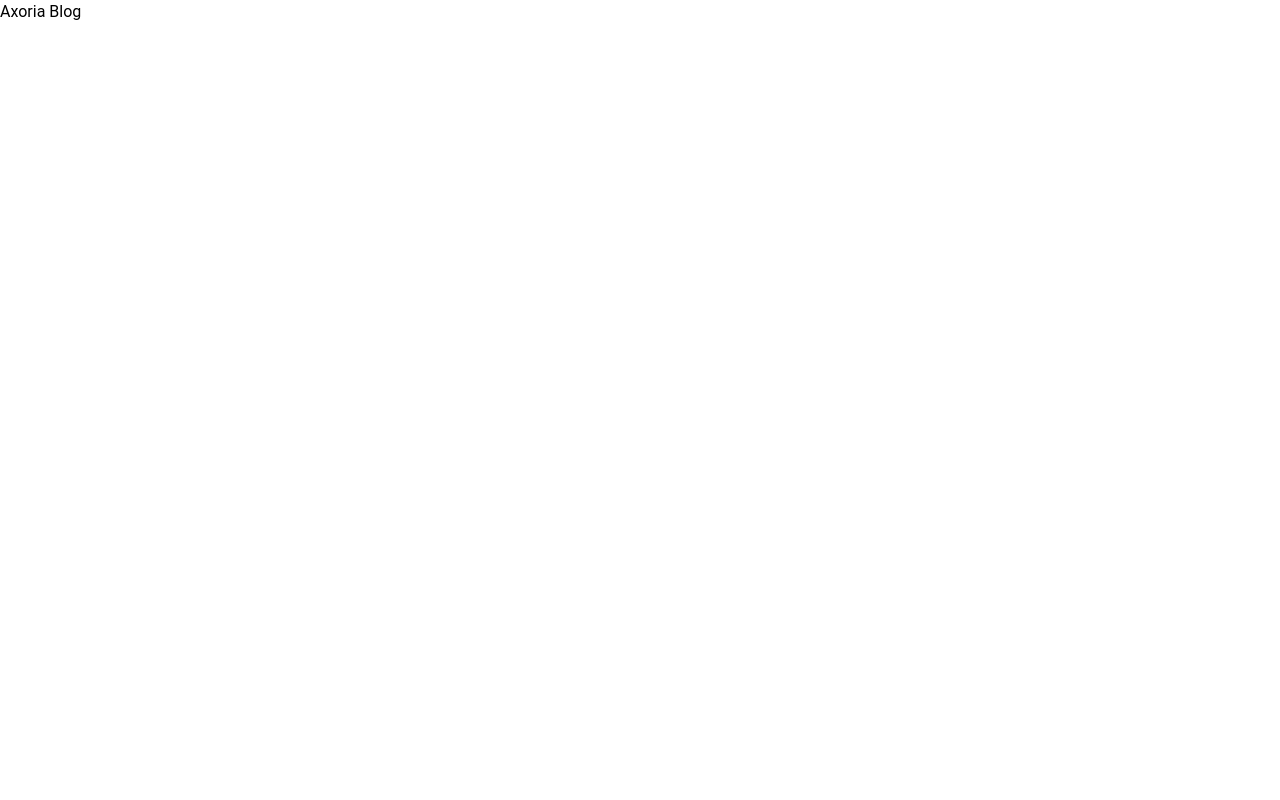
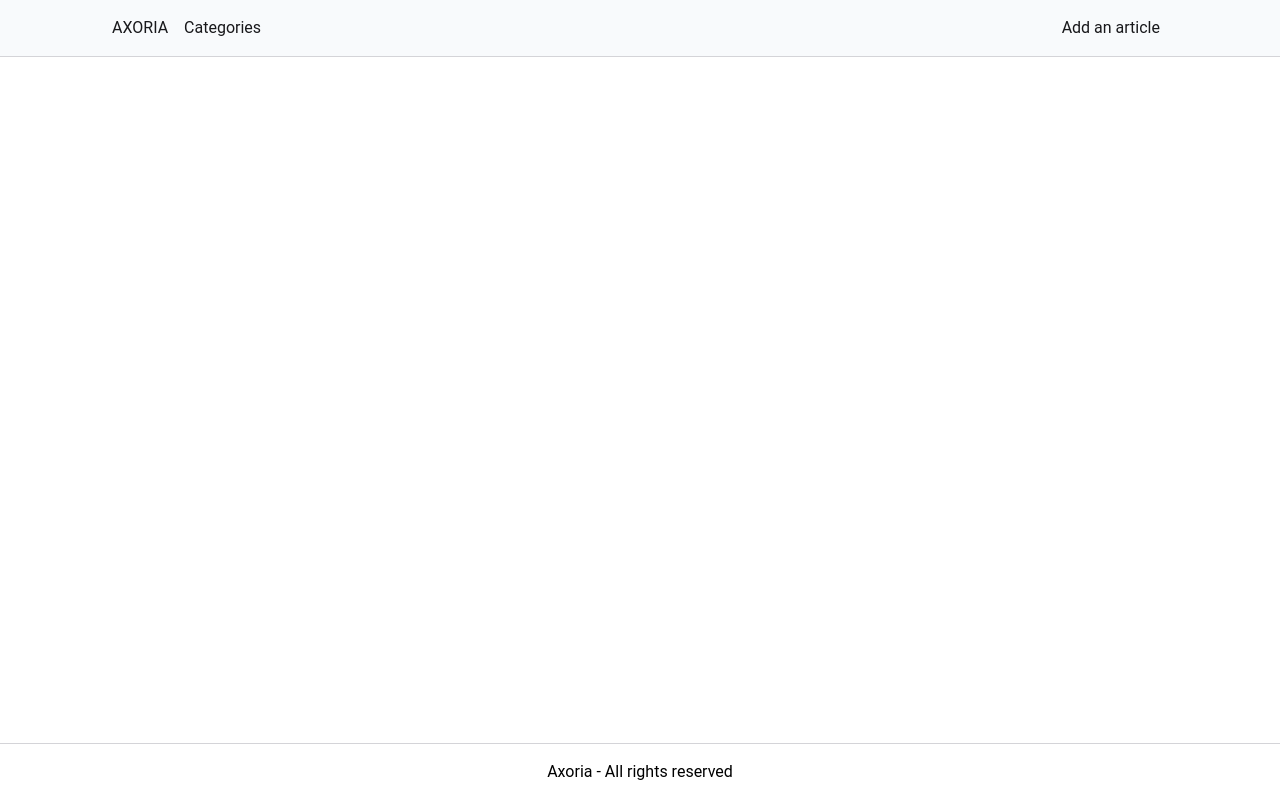
Before and after one commit to Blamxis/axoria, a Next.js app: page / in a window 1280 px wide. Built offline with nearby package versions, Linux system fonts and the light colour scheme.

Commit message:
Add NavBar and Footer to layout

```diff
--- a/src/app/layout.jsx
+++ b/src/app/layout.jsx
@@ -1,11 +1,17 @@
+import Navbar from "@/components/Navbar";
 import "./globals.css";
+import Footer from "@/components/Footer";
 
 export default function RootLayout({ children }) {
   return (
-    <html lang="fr" className="h-full">
+    <html lang="en" className="h-full">
       <meta name="viewport" content="width=device-width, initial-scale=1.0" />
 
-      <body>{children}</body>
+      <body className="flex min-h-full flex-col">
+        <Navbar />
+        <main className="grow">{children}</main>
+        <Footer />
+      </body>
     </html>
   );
 }
```
